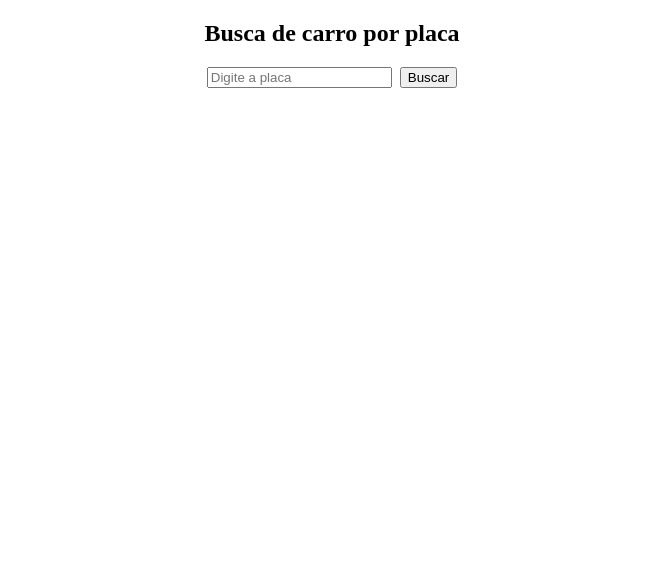
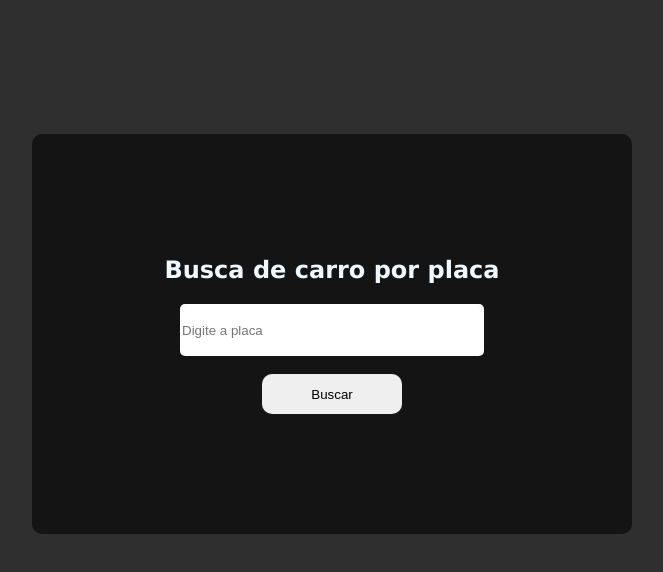
Before and after one commit to EnzoBDF/CarrosFodas, a plain HTML site: page index.html in a window 1280 px wide. Shown: the whole page, without its empty margins (308-971 px from the left). Drawn offline with Linux system fonts and the light colour scheme.

Commit message:
Add files via upload

```diff
--- a/style.css
+++ b/style.css
@@ -1,3 +1,49 @@
+.fundo h1{
+    font-family: Verdana, Geneva, Tahoma, sans-serif;
+    text-align: center;
+    color: aliceblue;
+}
+
 .fundo{
-    text-align: center;
+    display: flex;
+    justify-content: center;
+    align-items: center;
+    flex-direction: column;
+    background-color: #141414;
+    width: 600px;
+    height: 400px;
+    border-radius: 10px;
+    margin-top: 10%;
+    box-shadow: 0px 0px 0px #9007eb;
+    transition: 2s;
 }
+
+.fundo:hover{
+    box-shadow: 0px 0px 60px #9007eb;
+}
+
+
+
+
+.fundo input{
+    width: 300px;
+    height: 50px;
+    border-radius: 5px;
+    border-style: none;
+}
+
+.fundo button{
+    width: 140px;
+    height: 40px;
+    border-radius: 10px;
+    border-style: none;
+    cursor: pointer;
+}
+
+body{
+    background-color: #302f30;
+    display: flex;
+    align-items: center;
+    justify-content: center;
+    justify-items: center;
+}
```
